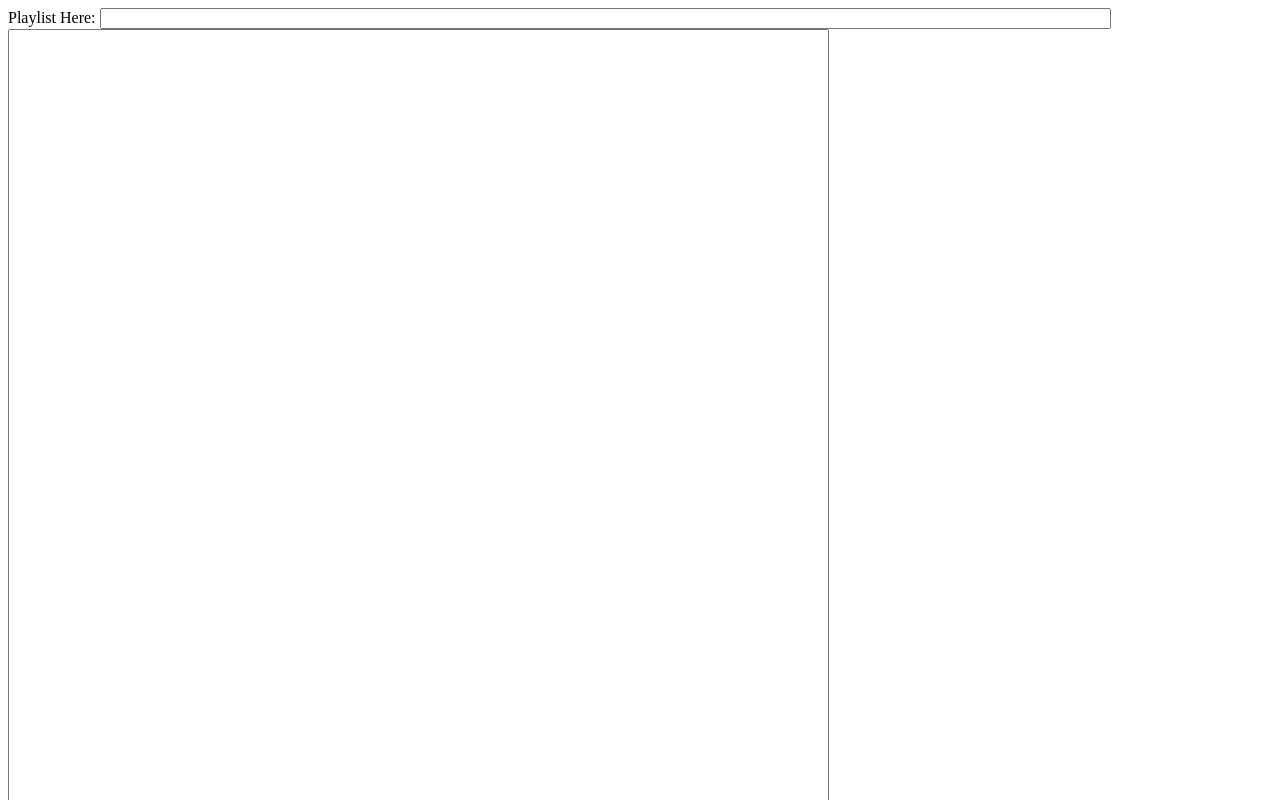
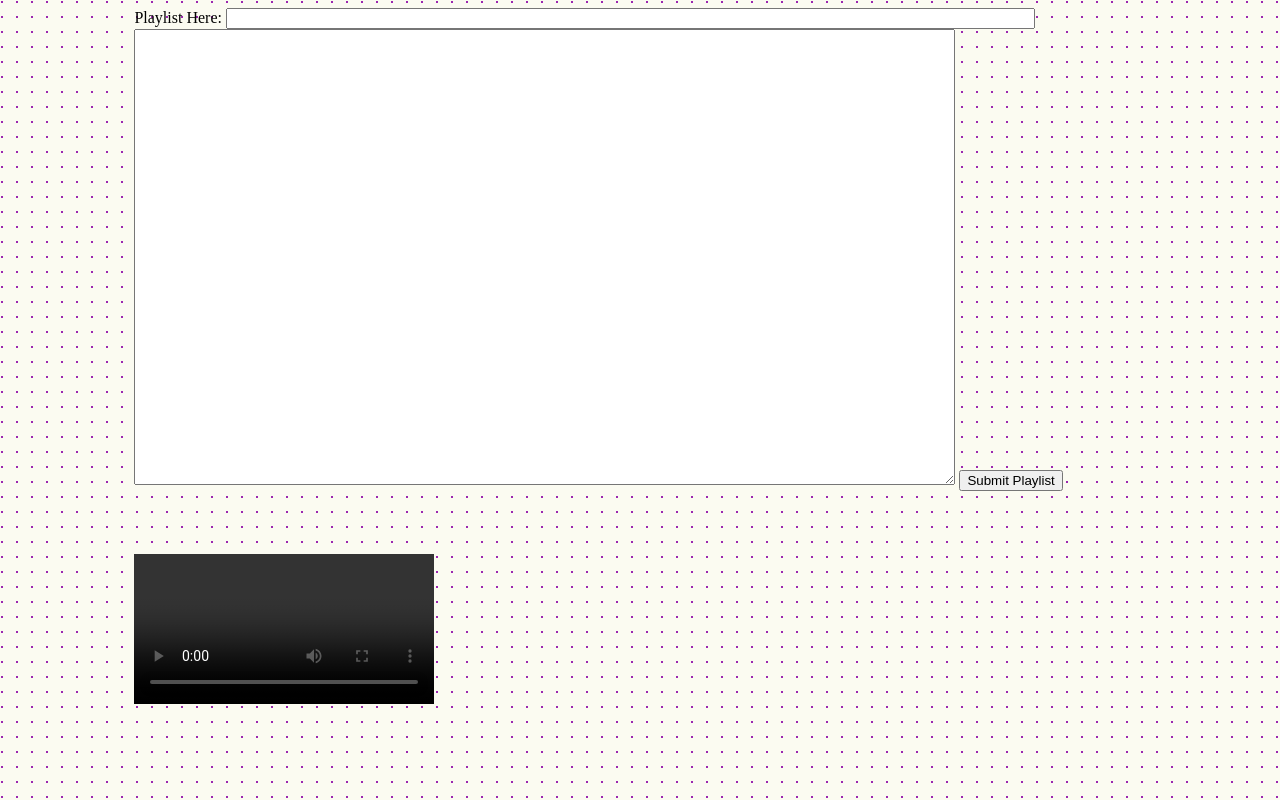
Before and after one commit to reckoner165/list-streamer, a website built with webpack: page public/index.html in a window 1280 px wide. Shown: the top 800 px of the page. Built offline with nearby package versions, Linux system fonts and the light colour scheme.

Commit message:
Add styling

```diff
--- /dev/null
+++ b/public/css/main.css
@@ -0,0 +1,18 @@
+body {
+    --color-1: #9c27b0;
+    --color-2: rgba(0,0,0,0);
+    background-image: radial-gradient(circle at 2px 2px, var(--color-1) 1px, var(--color-2) 0);
+    background-size: 15px 15px;
+    background-color: #FBFBF1;
+  }
+
+.input {
+    width: 80%;
+    margin: 0 auto;
+}
+
+.video {
+    width: 80%;
+    margin: 0 auto;
+    padding-top: 5%;
+}
--- a/public/index.html
+++ b/public/index.html
@@ -1,12 +1,17 @@
 <html>
+    <head>
+        <link rel="stylesheet" href="/css/main.css" />
+    </head>
     <body>
-        <div>
+        <div class="input">
             <label for="playlist">Playlist Here:</label>
             <input style="width:80%;" type="text" id="domain" name="domain">
-            <textarea name="Text1" cols="100" rows="100" id="playlist"></textarea>
+            <textarea name="Text1" cols="100" rows="30" id="playlist"></textarea>
             <button id="submit">Submit Playlist</button>
         </div>
-        <video controls id="video"></video>
+        <div class="video">
+            <video controls id="video"></video>
+        </div>
         <script src="/js/list-streamer.bundle.js"></script>
     </body>
 </html>
--- a/src/index.js
+++ b/src/index.js
@@ -55,4 +55,21 @@ submitButton.addEventListener('click', () => {
       });
     hls.loadSource(URL.createObjectURL(blob));
     hls.attachMedia(video);
-})
+});
+
+function setupTimelineChart() {
+  const canvas = document.querySelector('#timeline-chart');
+  const chart = new TimelineChart(canvas, {
+    responsive: false,
+  });
+
+  resizeHandlers.push(() => {
+    chart.resize();
+  });
+
+  chart.resize();
+
+  return chart;
+}
+
+setupTimelineChart();
```
